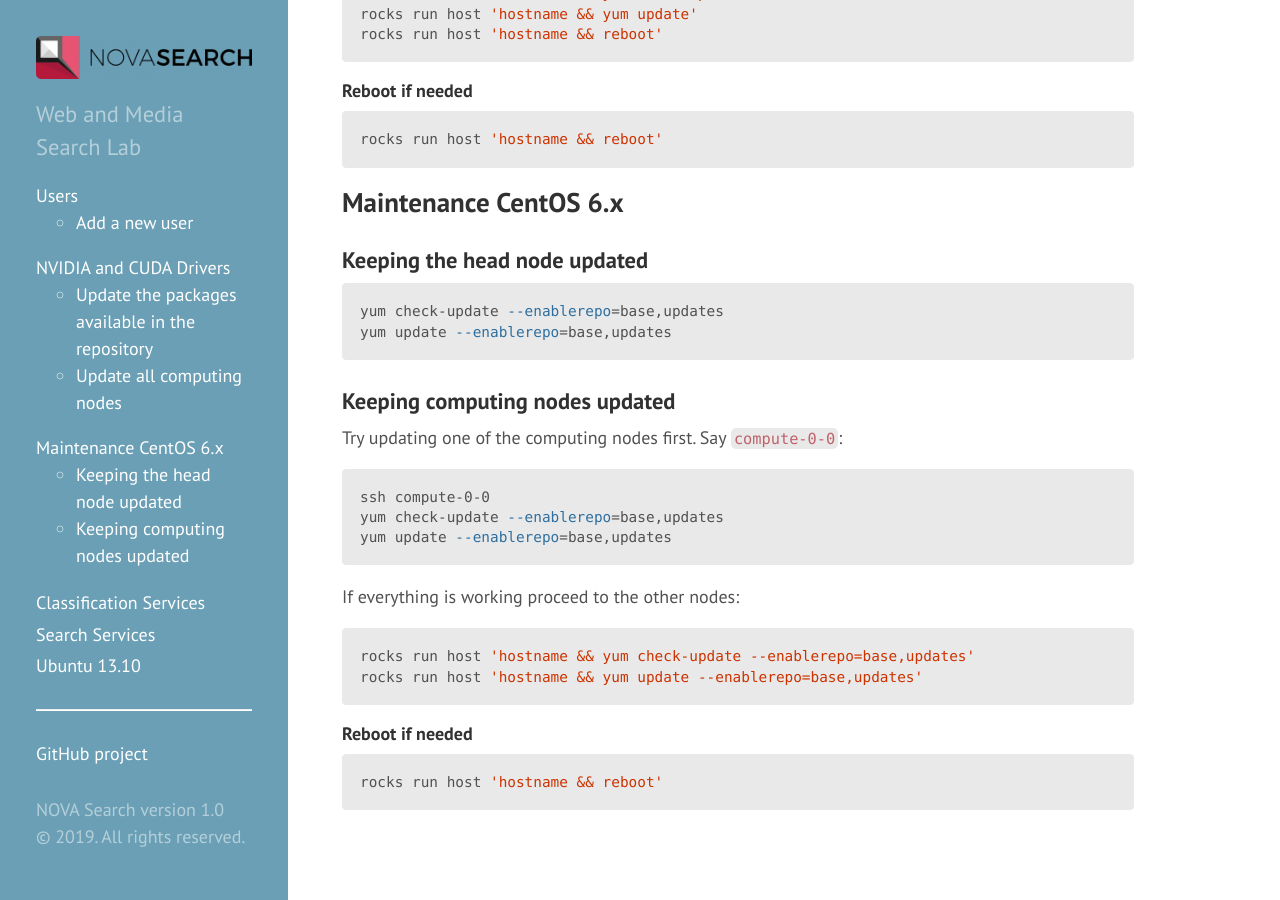
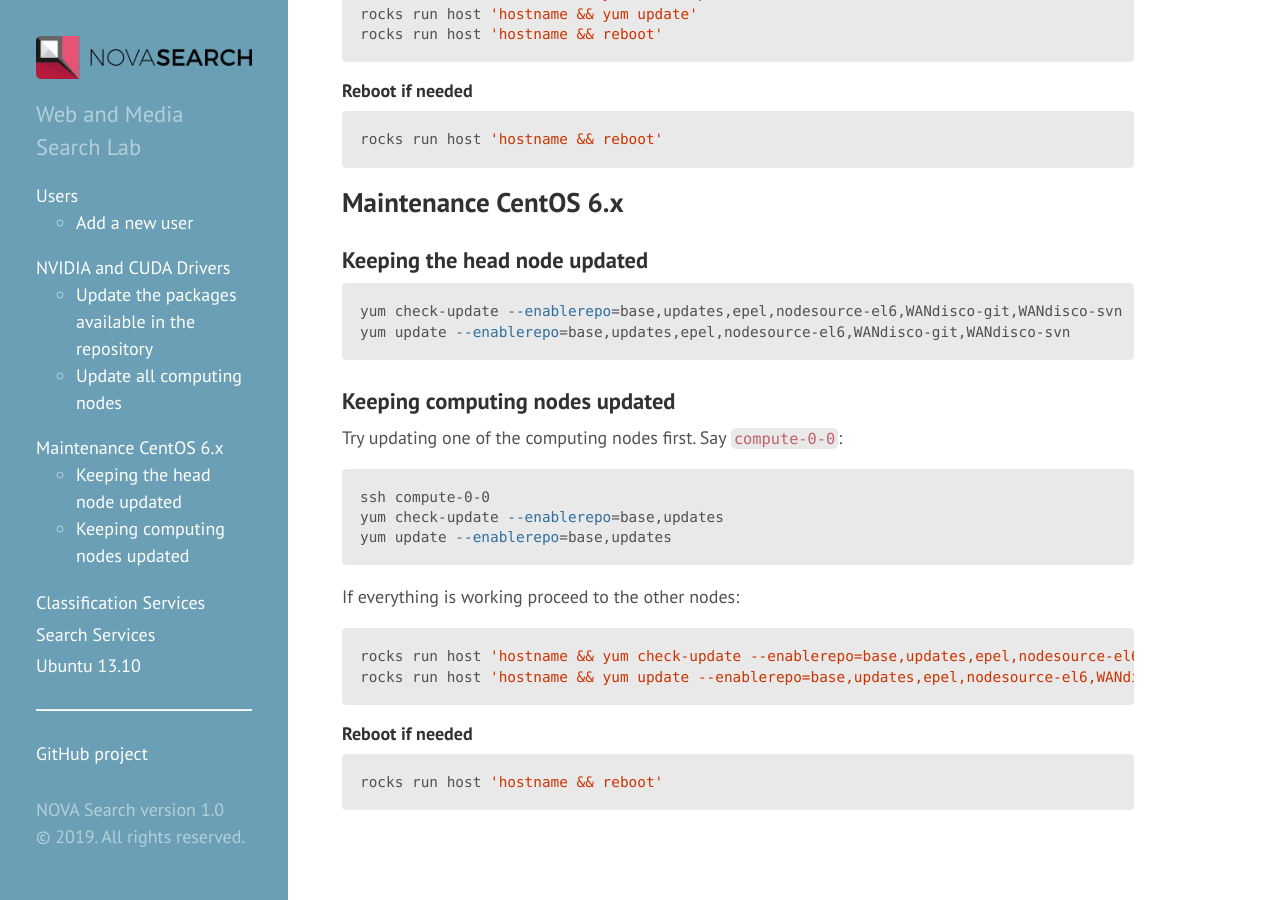
Before and after one commit to novasearch/wiki.novasearch.org, a Jekyll site: the page built from wiki/Zarco_Admin.md, in a window 1280 px wide and 900 px high, scrolled down 820 px. Built offline with Jekyll 4.4.1, drawn with Linux system fonts in a browser that asks for light colours.

Commit message:
add epel

````diff
--- a/wiki/Zarco_Admin.md
+++ b/wiki/Zarco_Admin.md
@@ -57,8 +57,8 @@ Maintenance CentOS 6.x
 ### Keeping the head node updated
 
 ```bash
-yum check-update --enablerepo=base,updates
-yum update --enablerepo=base,updates
+yum check-update --enablerepo=base,updates,epel,nodesource-el6,WANdisco-git,WANdisco-svn
+yum update --enablerepo=base,updates,epel,nodesource-el6,WANdisco-git,WANdisco-svn
 ```
 
 ### Keeping computing nodes updated
@@ -74,8 +74,8 @@ yum update --enablerepo=base,updates
 If everything is working proceed to the other nodes:
 
 ```bash
-rocks run host 'hostname && yum check-update --enablerepo=base,updates'
-rocks run host 'hostname && yum update --enablerepo=base,updates'
+rocks run host 'hostname && yum check-update --enablerepo=base,updates,epel,nodesource-el6,WANdisco-git,WANdisco-svn'
+rocks run host 'hostname && yum update --enablerepo=base,updates,epel,nodesource-el6,WANdisco-git,WANdisco-svn'
 ```
 
 #### Reboot if needed
````
